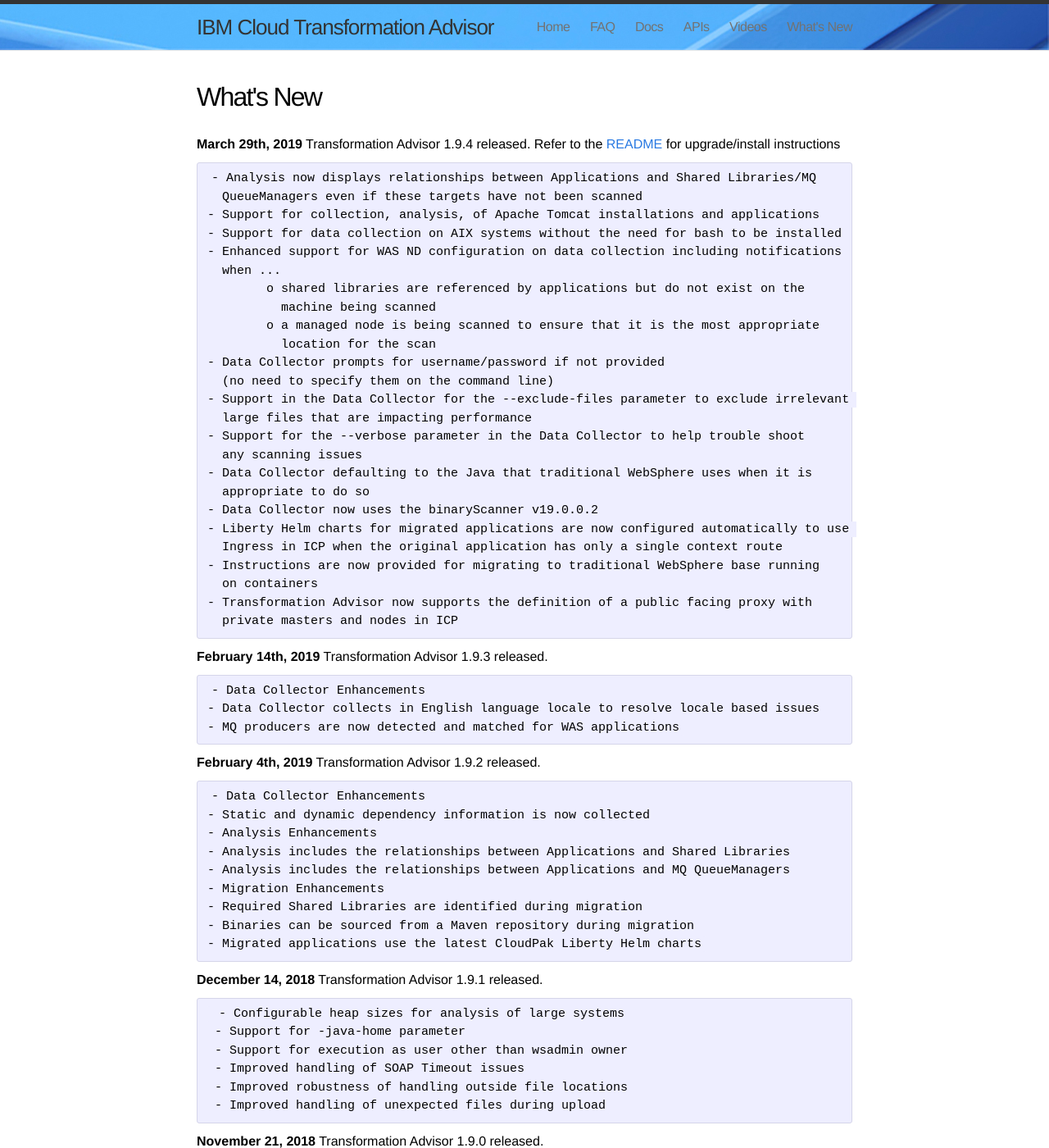
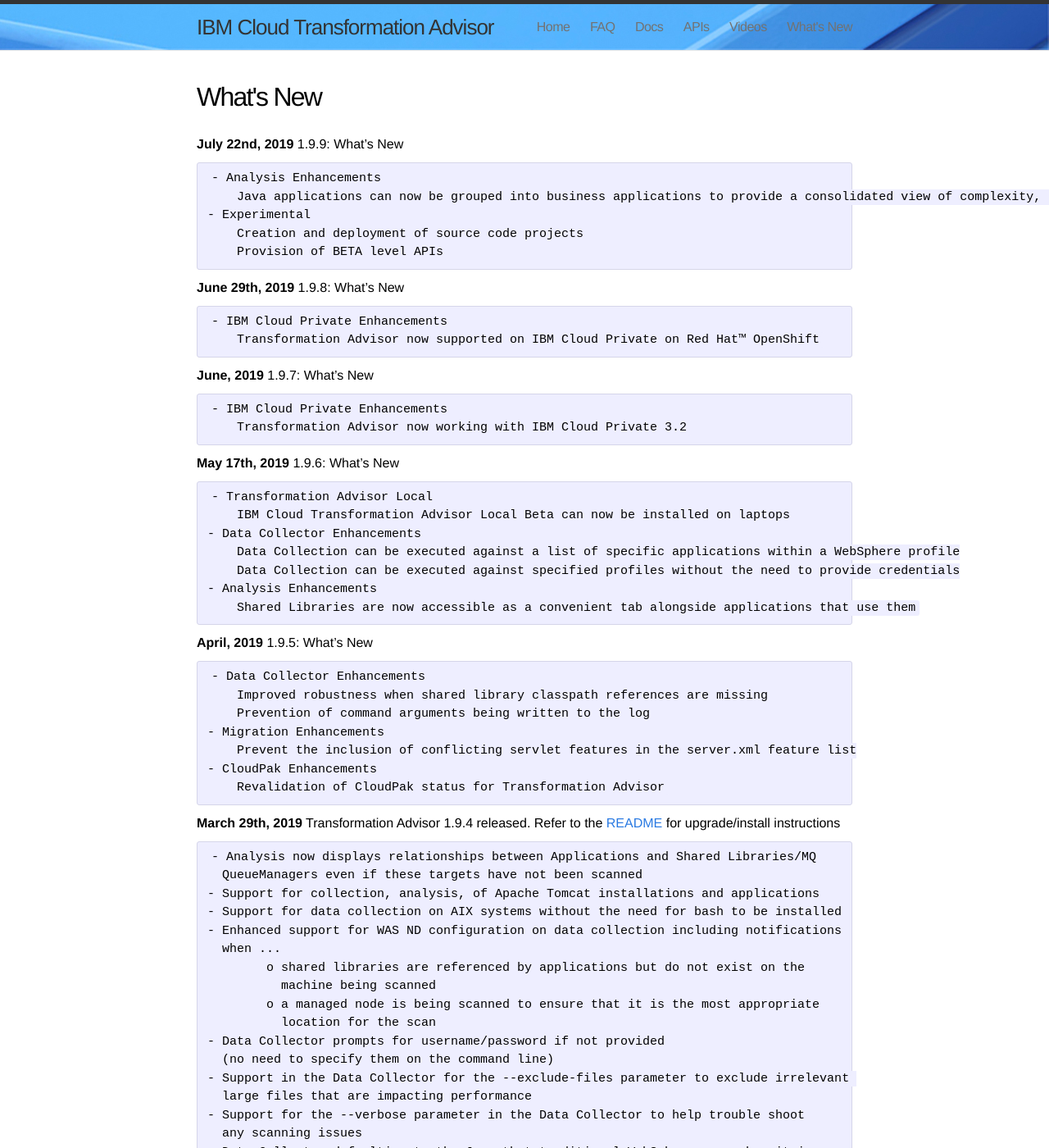
Before and after one commit to TransformationAdvisor/TA.github.io, a Jekyll site: the page built from news/index.md, in a window 1280 px wide and 1400 px high. Shown: the whole window at 82% size. Built offline with Jekyll 4.4.1, drawn with Linux system fonts in a browser that asks for light colours; some of the changed text lies outside the part shown.

Commit message:
Update index.md

```diff
--- a/news/index.md
+++ b/news/index.md
@@ -2,6 +2,45 @@
 layout: page
 title: What's New
 ---
+
+**July 22nd, 2019** 1.9.9: What's New
+
+    - Analysis Enhancements
+        Java applications can now be grouped into business applications to provide a consolidated view of complexity, effort and dependencies
+    - Experimental
+        Creation and deployment of source code projects
+        Provision of BETA level APIs
+
+**June 29th, 2019** 1.9.8: What's New
+
+    - IBM Cloud Private Enhancements
+        Transformation Advisor now supported on IBM Cloud Private on Red Hat™ OpenShift
+
+**June, 2019** 1.9.7: What's New
+
+    - IBM Cloud Private Enhancements
+        Transformation Advisor now working with IBM Cloud Private 3.2
+
+**May 17th, 2019** 1.9.6: What's New
+
+    - Transformation Advisor Local
+        IBM Cloud Transformation Advisor Local Beta can now be installed on laptops
+    - Data Collector Enhancements
+        Data Collection can be executed against a list of specific applications within a WebSphere profile
+        Data Collection can be executed against specified profiles without the need to provide credentials
+    - Analysis Enhancements
+        Shared Libraries are now accessible as a convenient tab alongside applications that use them
+
+**April, 2019** 1.9.5: What's New
+
+    - Data Collector Enhancements
+        Improved robustness when shared library classpath references are missing
+        Prevention of command arguments being written to the log
+    - Migration Enhancements
+        Prevent the inclusion of conflicting servlet features in the server.xml feature list
+    - CloudPak Enhancements
+        Revalidation of CloudPak status for Transformation Advisor
+
 **March 29th, 2019** Transformation Advisor 1.9.4 released. Refer to the [README](./1.9.4_README.md) for upgrade/install instructions
 
 	- Analysis now displays relationships between Applications and Shared Libraries/MQ
```
Also changed, not shown: other parts of news/index.md (+1 -1 lines).
